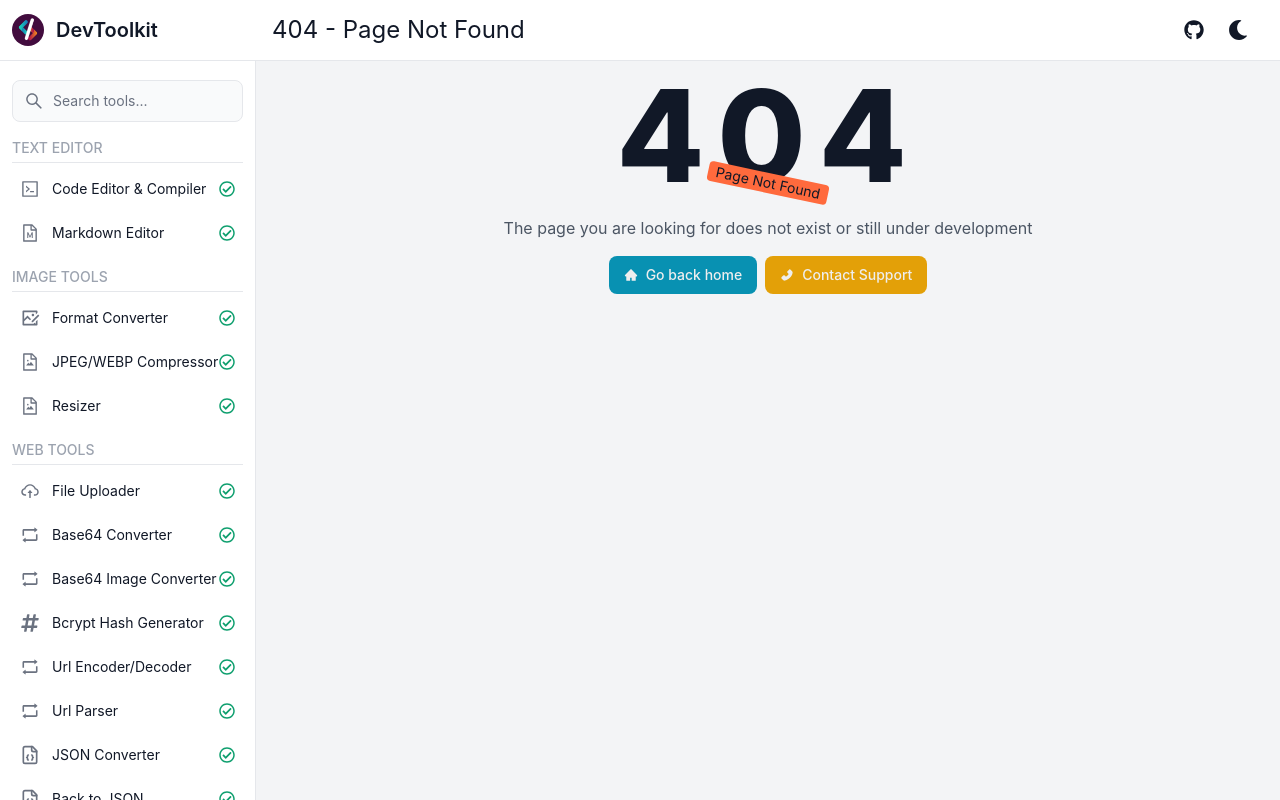
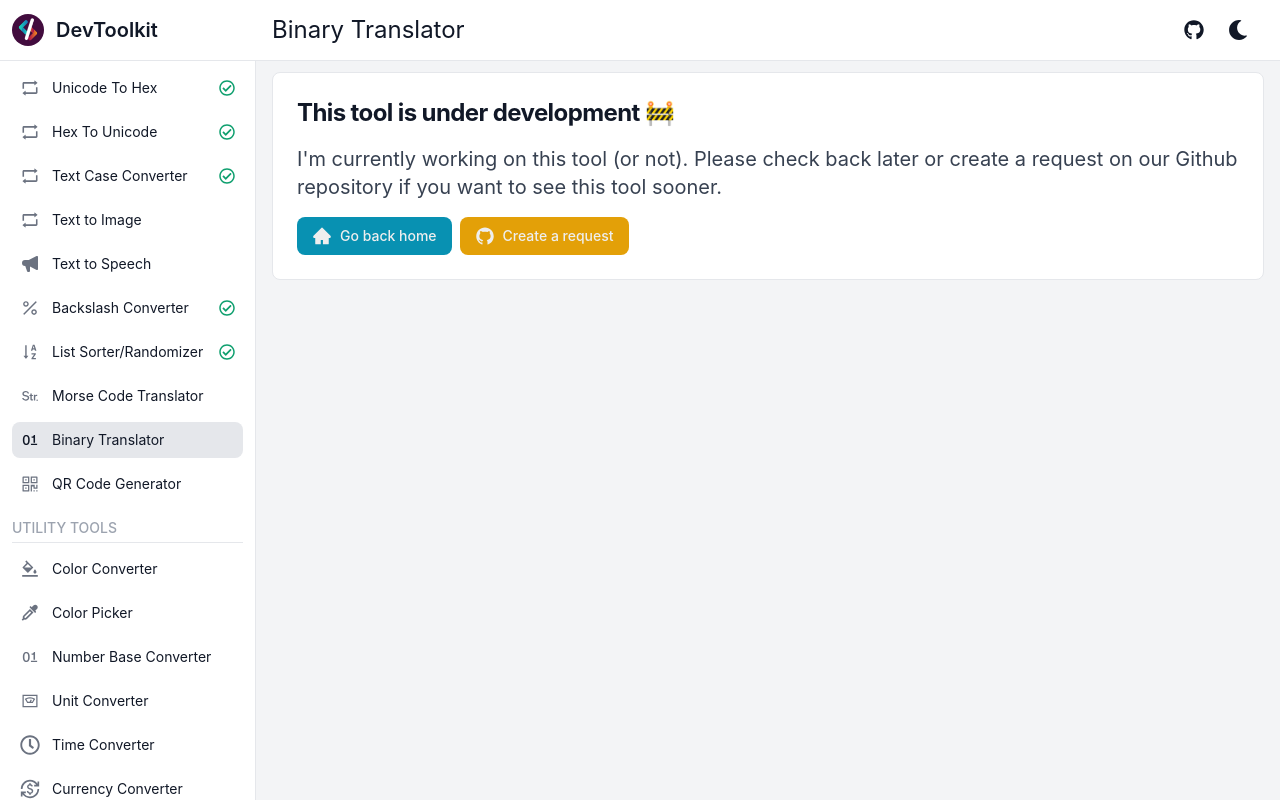
Before and after one commit to klpod221/devtoolkit, a Next.js app: page /text/binary in a window 1280 px wide. Before the commit this address had no page. Built offline with nearby package versions, Linux system fonts and the light colour scheme.

Commit message:
Rename Morse Code Converter to Morse Code Translator and add Binary Translator tool

```diff
--- a/constants/ToolList.js
+++ b/constants/ToolList.js
@@ -10,6 +10,7 @@ import {
   AiOutlineQrcode,
   AiOutlineBgColors,
   AiOutlineCloudUpload,
+  AiOutlineFieldBinary,
 } from "react-icons/ai";
 import { BsRegex } from "react-icons/bs";
 import { RiImageEditLine, RiMailSendLine } from "react-icons/ri";
@@ -18,7 +19,6 @@ import {
   GiPerspectiveDiceSixFacesRandom,
 } from "react-icons/gi";
 import { HiSpeakerphone } from "react-icons/hi";
-import { TbNumber10Small } from "react-icons/tb";
 import { LiaWeightSolid } from "react-icons/lia";
 import { MdCurrencyExchange, MdOutlinePassword } from "react-icons/md";
 import {
@@ -305,10 +305,17 @@ const toolList = [
         status: true,
       },
       {
-        name: "Morse Code Converter",
-        description: "Convert text to Morse code and vice versa.",
+        name: "Morse Code Translator",
+        description: "Translate text to morse code and vice versa.",
         icon: AiOutlineFieldString,
         path: "/morse",
+        status: false,
+      },
+      {
+        name: "Binary Translator",
+        description: "Translate text to binary and vice versa.",
+        icon: AiOutlineFieldBinary,
+        path: "/binary",
         status: false,
       },
       {
@@ -341,7 +348,7 @@ const toolList = [
       {
         name: "Number Base Converter",
         description: "Convert number bases.",
-        icon: TbNumber10Small,
+        icon: AiOutlineFieldBinary,
         path: "/number",
         status: false,
       },
--- a/pages/utility/number.jsx
+++ b/pages/text/binary.jsx
@@ -6,7 +6,7 @@ import MyButton from "@components/MyButton";
 
 import { AiFillHome, AiFillGithub } from "react-icons/ai";
 
-const NumberBaseConverter = () => {
+const BinaryTranslator = () => {
   return (
     <MyCard className="w-full max-w-5xl">
       <h5 className="text-2xl font-bold tracking-tight">
@@ -42,5 +42,5 @@ const NumberBaseConverter = () => {
   );
 };
 
-NumberBaseConverter.title = "Number Base Converter";
-export default NumberBaseConverter;
+BinaryTranslator.title = "Binary Translator";
+export default BinaryTranslator;
```
Also changed, not shown: 2 other files (tests, documents, lock files or other folders).
